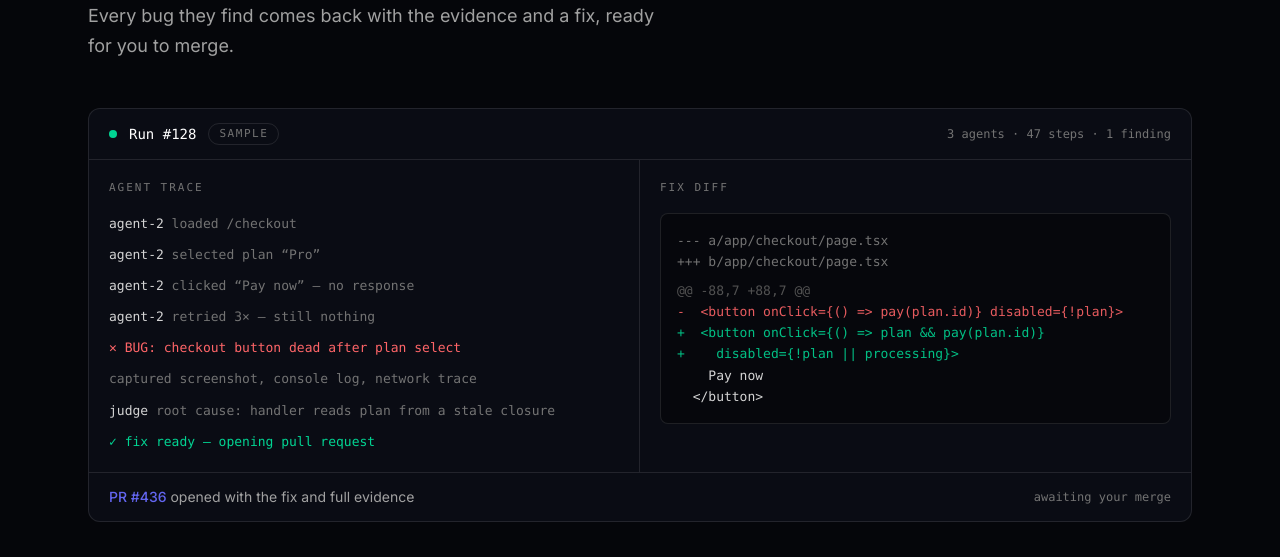
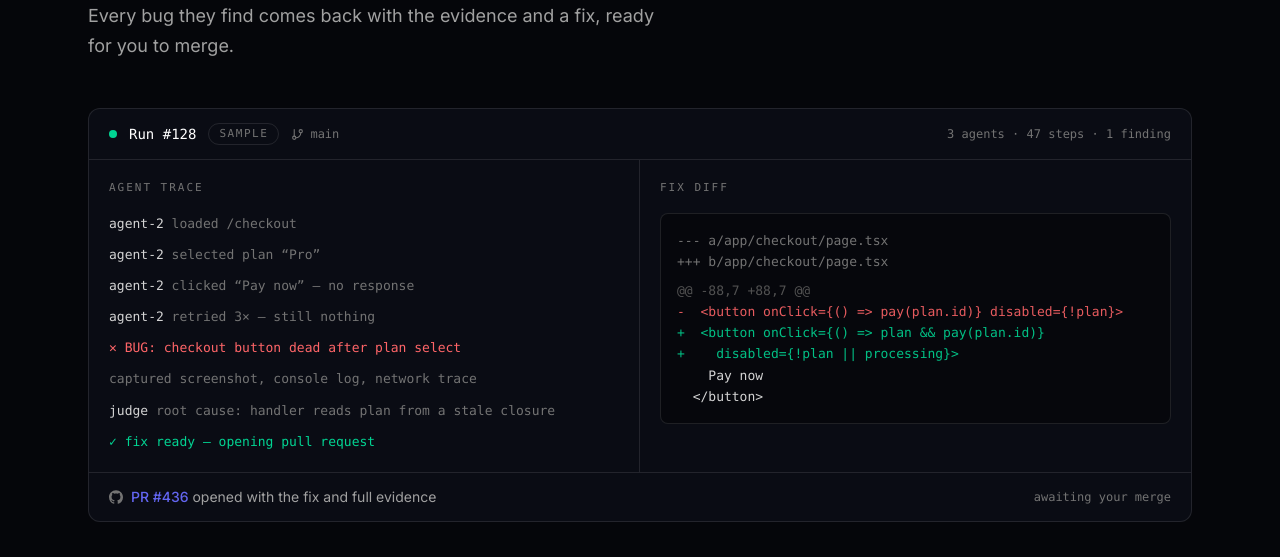
Before and after one commit to James-Software/Preflight, a Next.js app: page / in a window 1280 px wide. Shown: the part 1100-1657 px from the top of the page. Built offline with nearby package versions, Linux system fonts and the light colour scheme; no server answers.

Commit message:
ProofChapter: branch chip in run header, GitHub mark on PR link

```diff
--- a/components/ProofChapter.tsx
+++ b/components/ProofChapter.tsx
@@ -33,6 +33,28 @@
               </span>
               <span className="rounded-full border border-white/10 px-2.5 py-0.5 font-mono text-[11px] uppercase tracking-[0.14em] text-neutral-500">
                 Sample
+              </span>
+              <span
+                className="hidden items-center gap-1.5 font-mono text-xs text-neutral-500 sm:flex"
+                aria-label="Branch: main"
+              >
+                <svg
+                  width="13"
+                  height="13"
+                  viewBox="0 0 24 24"
+                  fill="none"
+                  stroke="currentColor"
+                  strokeWidth="2"
+                  strokeLinecap="round"
+                  strokeLinejoin="round"
+                  aria-hidden="true"
+                >
+                  <line x1="6" y1="3" x2="6" y2="15" />
+                  <circle cx="18" cy="6" r="3" />
+                  <circle cx="6" cy="18" r="3" />
+                  <path d="M18 9a9 9 0 0 1-9 9" />
+                </svg>
+                main
               </span>
             </div>
             <span className="hidden font-mono text-xs text-neutral-500 sm:block">
@@ -115,7 +137,18 @@
 
           {/* Run footer */}
           <div className="flex items-center justify-between border-t border-white/10 px-5 py-3.5">
-            <p className="text-sm text-neutral-400">
+            <p className="flex items-center gap-2 text-sm text-neutral-400">
+              <svg
+                width="14"
+                height="14"
+                viewBox="0 0 24 24"
+                fill="currentColor"
+                className="shrink-0 text-neutral-500"
+                aria-hidden="true"
+              >
+                <path d="M12 .297c-6.63 0-12 5.373-12 12 0 5.303 3.438 9.8 8.205 11.385.6.113.82-.258.82-.577 0-.285-.01-1.04-.015-2.04-3.338.724-4.042-1.61-4.042-1.61C4.422 18.07 3.633 17.7 3.633 17.7c-1.087-.744.084-.729.084-.729 1.205.084 1.838 1.236 1.838 1.236 1.07 1.835 2.809 1.305 3.495.998.108-.776.417-1.305.76-1.605-2.665-.3-5.466-1.332-5.466-5.93 0-1.31.465-2.38 1.235-3.22-.135-.303-.54-1.523.105-3.176 0 0 1.005-.322 3.3 1.23.96-.267 1.98-.399 3-.405 1.02.006 2.04.138 3 .405 2.28-1.552 3.285-1.23 3.285-1.23.645 1.653.24 2.873.12 3.176.765.84 1.23 1.91 1.23 3.22 0 4.61-2.805 5.625-5.475 5.92.42.36.81 1.096.81 2.22 0 1.606-.015 2.896-.015 3.286 0 .315.21.69.825.57C20.565 22.092 24 17.592 24 12.297c0-6.627-5.373-12-12-12" />
+              </svg>
+              <span>
                 <a
                   href="#early-access"
                   className="font-medium text-primary transition-colors duration-150 hover:text-white"
@@ -123,6 +156,7 @@
                   PR #436
                 </a>{" "}
                 opened with the fix and full evidence
+              </span>
             </p>
             <span className="hidden font-mono text-xs text-neutral-500 sm:block">
               awaiting your merge
```
Lines whose indentation alone changed are shown as unchanged.
